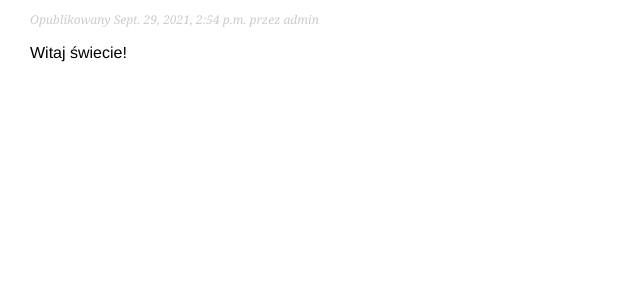
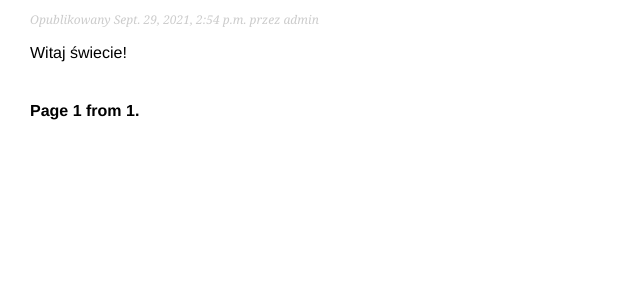
Before and after one commit to uru96/myBlog, a Django app: page /blog/ in a window 1280 px wide. Shown: the part 388-688 px from the top of the page, without its empty margins (0-640 px from the left). Run offline with Django 3.2, Linux system fonts and the light colour scheme; data comes from the database, SQL or seed files in the repository.

Commit message:
added pagination

```diff
--- a/blogproject/blog/templates/blog/post/list.html
+++ b/blogproject/blog/templates/blog/post/list.html
@@ -15,4 +15,5 @@
 </p>
 {{ post.body|truncatewords:30|linebreaks }}
 {% endfor %}
+    {% include "pagination.html" with page=posts %}
 {% endblock %}
--- /dev/null
+++ b/blogproject/blog/templates/pagination.html
@@ -0,0 +1,13 @@
+<div class="pagination">
+    <span class="step-links">
+        {% if page.has_previous %}
+            <a href="?page={{ page.previous_page_number }}">Previous</a>
+        {% endif %}
+        <span class="current">
+            Page {{ page.number }} from {{ page.paginator.num_pages }}.
+        </span>
+            {% if page.has_next %}
+                <a href="?page={{ page.next_page_number }}">Next</a>
+            {% endif %}
+    </span>
+</div>
--- a/blogproject/blog/views.py
+++ b/blogproject/blog/views.py
@@ -1,10 +1,22 @@
 from django.shortcuts import render, get_object_or_404
+from django.core.paginator import Paginator, EmptyPage, PageNotAnInteger
 from .models import Post
 
 
 def post_list(request):
-    posts = Post.published.all()
-    return render(request, 'blog/post/list.html', {'posts': posts})
+    object_list = Post.published.all()
+    paginator = Paginator(object_list, 3)
+    page = request.GET.get('page')
+    try:
+        posts = paginator.page(page)
+    except PageNotAnInteger:
+        posts = paginator.page(1)
+    except EmptyPage:
+        posts = paginator.page(paginator.num_pages
+                               )
+    return render(request, 'blog/post/list.html',
+                            {'page': page,
+                             'posts': posts})
 
 
 def post_detail(request, year, month, day, post):
```
